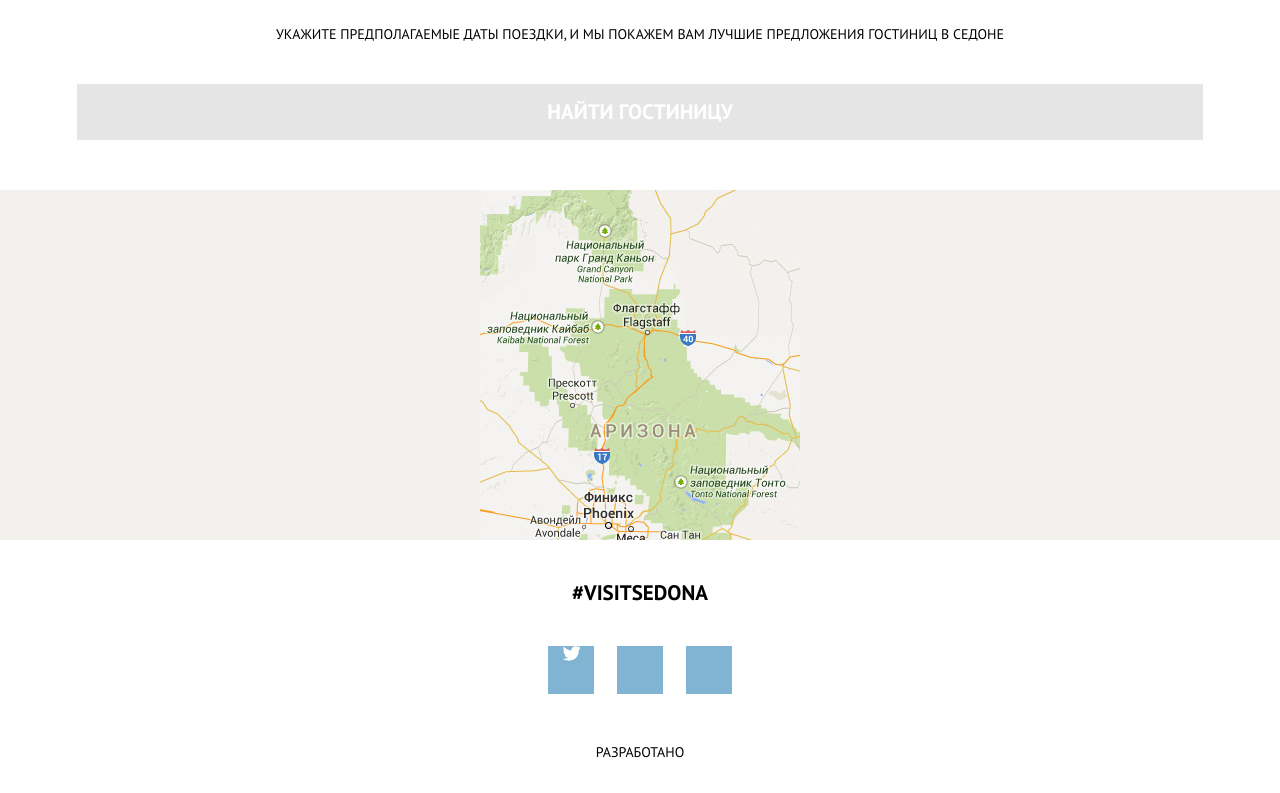
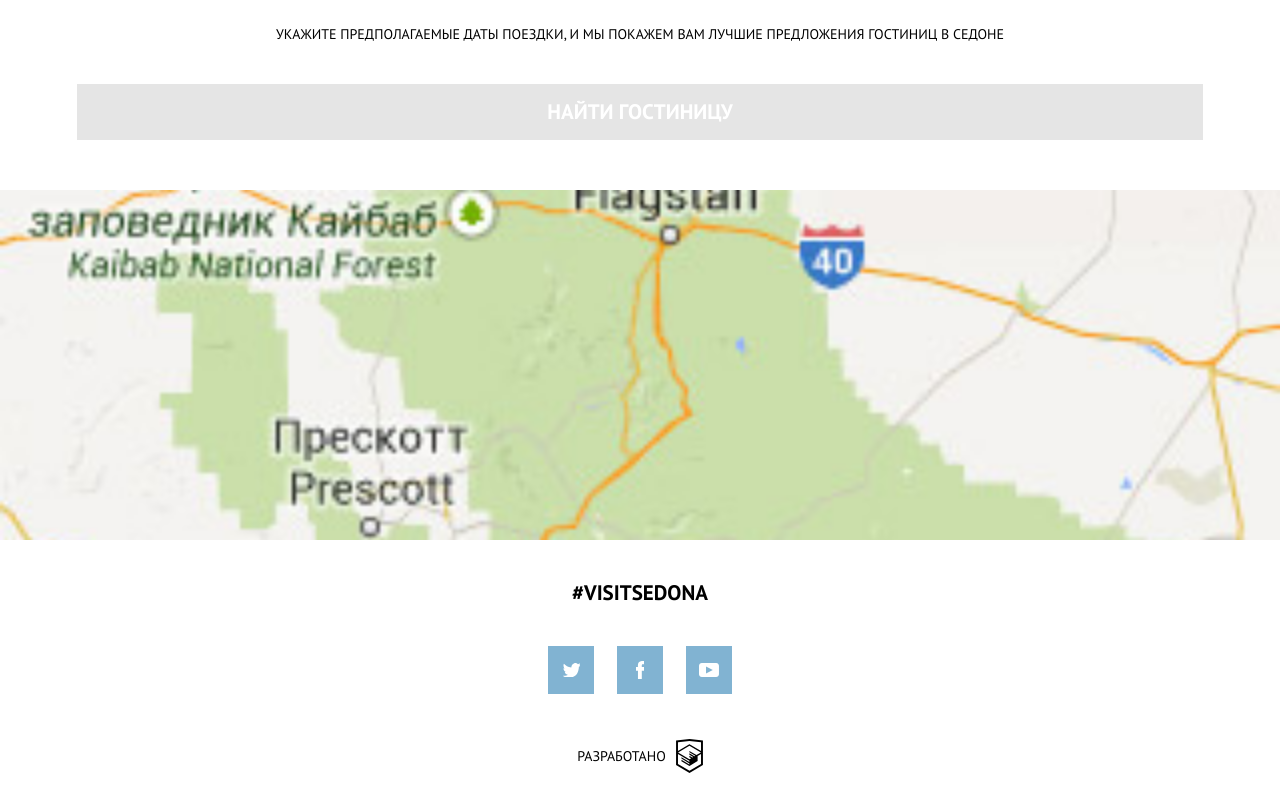
Before and after one commit to Polisonik/sedona, a website: page index.html in a window 1280 px wide. Shown: the part 1831-2624 px from the top of the page. Drawn offline with nearby package versions, Linux system fonts and the light colour scheme; files that its build step writes are made by us from their sources.

Commit message:
Испраление ссылок в page-footer

```diff
--- a/index.html
+++ b/index.html
@@ -117,13 +117,24 @@
               </g>
             </svg>
           </a>
-          <a class="social  social--Facebook" href="#" title="Facebook" tabindex="0">Мы в Facebook</a>
-          <a class="social  social--Youtube" href="#" title="Youtube" tabindex="0">Мы в Youtube</a>
+          <a class="social  social--Facebook" href="#" title="Facebook" tabindex="0">Мы в Facebook
+            <svg class="social__icon" version="1.0" xmlns="http://www.w3.org/2000/svg" xmlns:xlink="http://www.w3.org/1999/xlink" x="0px" y="0px" width="8.672px" height="18.944px" viewBox="0 0 8.672 18.944" enable-background="new 0 0 8.672 18.944" xml:space="preserve" fill="#fff">
+              <path d="M6.275,3.356c0.799,0,1.599,0,2.398,0c0-1.119,0-2.237,0-3.356c-0.959,0-1.92,0-2.878,0C2.656,0.181,1.54,2.387,1.948,6.114 H0v3.518h1.959c0,3.104,0,6.208,0,9.312c1.279,0,2.559,0,3.837,0c0-3.104,0-6.208,0-9.312h2.857V6.114H5.787 C5.765,5.069,5.75,3.709,6.275,3.356z"/>
+            </svg>
+          </a>
+          <a class="social  social--Youtube" href="#" title="Youtube" tabindex="0">Мы в Youtube
+            <svg class="social__icon" version="1.0" xmlns="http://www.w3.org/2000/svg" xmlns:xlink="http://www.w3.org/1999/xlink" x="0px" y="0px" width="19.979px" height="14.015px" viewBox="0 0 19.979 14.015" enable-background="new 0 0 19.979 14.015" xml:space="preserve" fill="#fff">
+              <path d="M17.145,0H2.835C1.275,0,0,1.275,0,2.835v8.345c0,1.56,1.275,2.835,2.835,2.835h14.31c1.56,0,2.835-1.275,2.835-2.835V2.835 C19.979,1.275,18.704,0,17.145,0z M7.036,10.392V3.623l6.769,3.384L7.036,10.392z"/>
+            </svg>
+          </a>
         </div>
       </section>
       <section class="page-footer__copyright">
         <a class="page-footer__link  page-footer__link--copyright" href="https://htmlacademy.ru/intensive/adaptive" title="HTMLAcademy" tabindex="0">
 					<span class="page-footer__copyright-title">Разработано</span>
+          <svg class="page-footer__copyright-icon" version="1.1" xmlns="http://www.w3.org/2000/svg" xmlns:xlink="http://www.w3.org/1999/xlink" x="0px" y="0px" viewBox="0 0 26.943 34.09" enable-background="new 0 0 26.943 34.09" xml:space="preserve">
+            <path d="M13.62,0.017L13.472,0L0,1.412v24.661l13.473,8.017l13.43-7.99l0.042-0.025V1.412L13.62,0.017z M25.019,12.127L13.495,5.334 L13.494,5.23l-0.087,0.05l-0.088-0.056v0.109L1.925,12.118V3.147l11.548-1.212l11.547,1.212V12.127z M13.405,6.787L24.923,13.5 l-4.479,2.64l-7.093-4.221l-0.014,1.415l5.904,3.513l-0.86,0.507l-5.03-2.992l-0.014,1.415l3.827,2.275l-0.782,0.523l-3.031-1.787 l-0.014,1.413l1.853,1.091l-1.8,1.081L2.034,13.622L13.405,6.787z M1.925,15.127l11.411,6.791l0.016,1.044L5.41,18.234L5.395,19.65 l7.979,4.795l0.018,1.076l-7.973-4.74l-0.013,1.414l8.021,4.822l0.046,0.025l8.143-4.872l-0.011-5.177l3.415-2.036v10.021 L13.472,31.85L1.925,24.979V15.127z"/>
+          </svg>
         </a>
       </section>
     </footer>
--- a/less/blocks/map.less
+++ b/less/blocks/map.less
@@ -5,4 +5,5 @@
 	background-image: url("../img/bg-map-mobile@1x.jpg");
 	background-position: center;
 	background-repeat: no-repeat;
+	background-size: cover;
 }
--- a/less/blocks/page-footer.less
+++ b/less/blocks/page-footer.less
@@ -18,7 +18,23 @@
 	  font-weight: bold;
 	}
 	&--copyright {
+		display: flex;
+	  align-items: center;
+	  justify-content: center;
 		font-size: @font-size-first;
 	  line-height: @line-height;
 	}
 }
+.page-footer__copyright-icon {
+  width: 27px;
+	height: 34px;
+}
+.page-footer__copyright-title {
+	margin-right: 10px;
+}
+.page-footer__link--copyright:hover .page-footer__copyright-icon {
+	fill: @bg-color-first;
+}
+.page-footer__link--copyright:active .page-footer__copyright-icon {
+	fill: @bg-clor-hover-academy-icon;
+}
--- a/less/blocks/social.less
+++ b/less/blocks/social.less
@@ -1,5 +1,7 @@
 .social {
-	display: block;
+	display: flex;
+	align-items: center;
+	justify-content: center;
 	width: 46px;
 	height: 48px;
 	margin-right: 2%;
--- a/less/variables.less
+++ b/less/variables.less
@@ -11,6 +11,7 @@
 @bg-color-hover-link: #669ec0;
 @bg-color-active-link: #5496bd;
 @bg-color-disable: #e5e5e5;
+@bg-clor-hover-academy-icon: #b2b2b2;
 
 @color-underline: #d6d6d6;
 
```
Also changed, not shown: img/logo-htmlacademy.svg.
